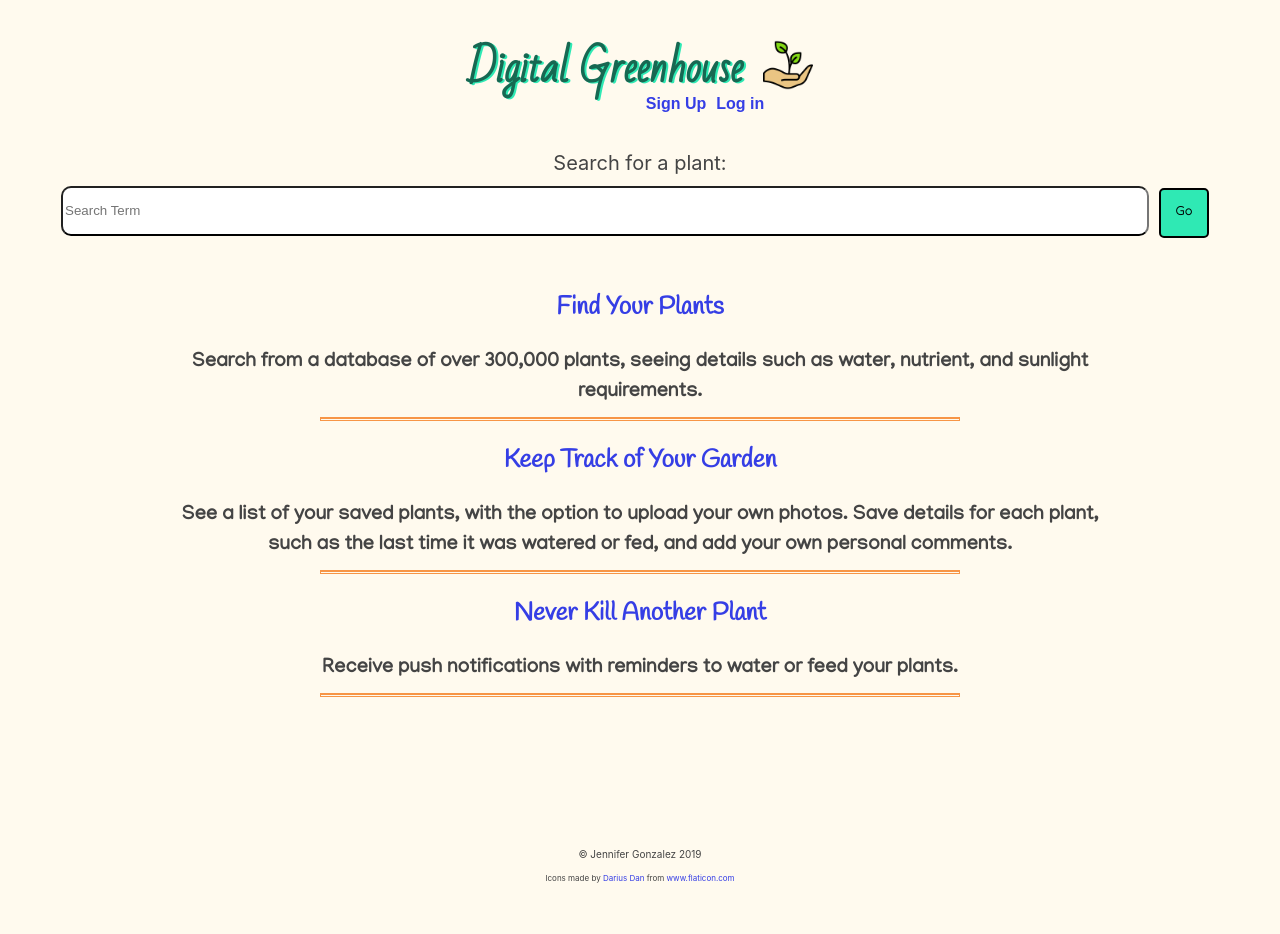
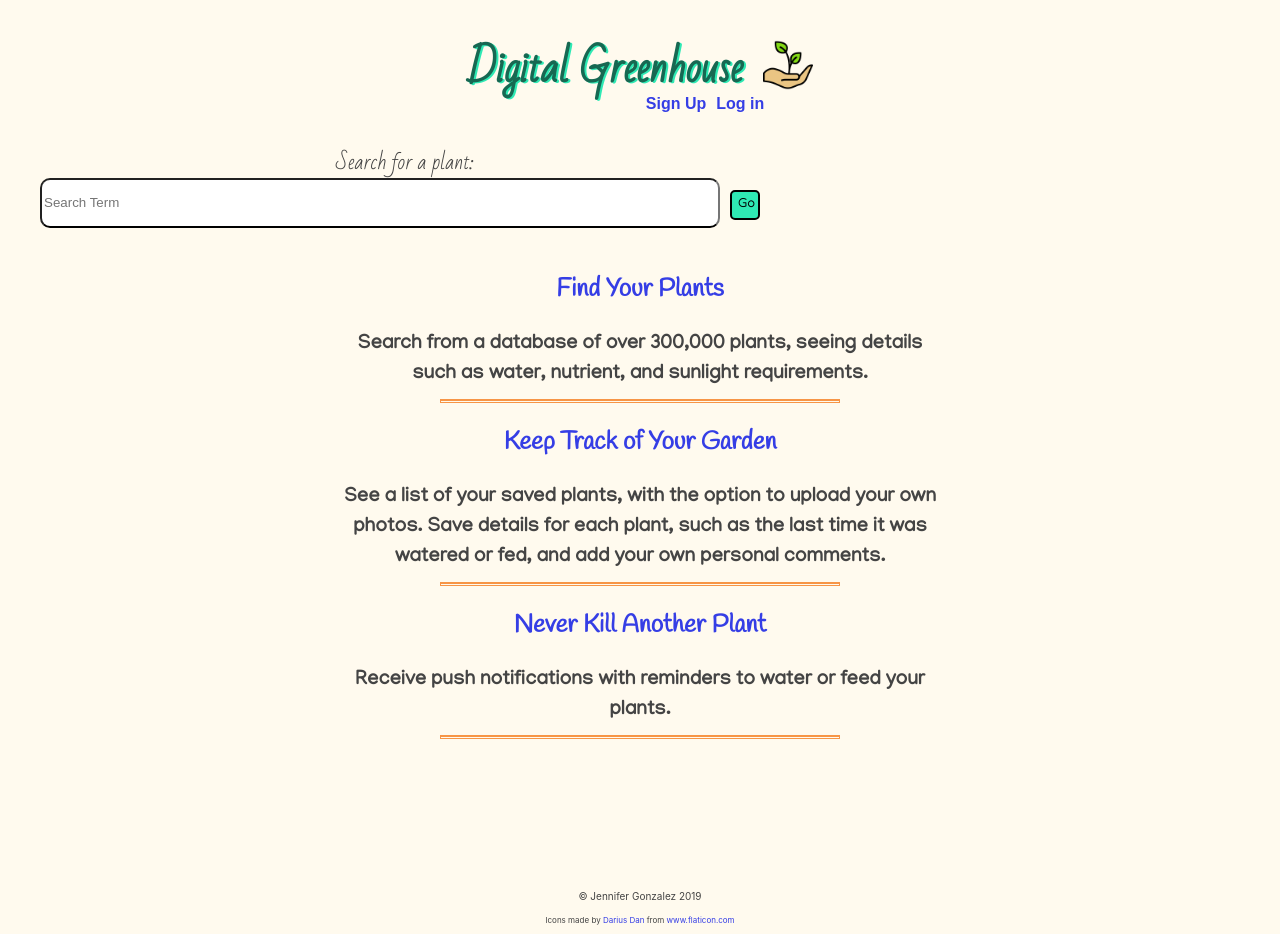
Before and after one commit to jenngonzalez/greenhouse-app, a React (Create React App) app: page / in a window 1280 px wide. Shown: the top 934 px of the page. Before the commit the page ends 892 px from the top, so only its background shows below. Built offline with nearby package versions, Linux system fonts and the light colour scheme; a web font is replaced by a local one.

Commit message:
minor styling

```diff
--- a/src/routes/LandingPage/LandingPage.css
+++ b/src/routes/LandingPage/LandingPage.css
@@ -9,9 +9,17 @@
     line-height: 1.5;
   }
 
+  .search-bar {
+      font-family: 'Bad Script', cursive;
+  }
+
   .search-form {
       display: block;
       margin-top: 20px;
+      max-width: 800px;
+      margin-left: auto;
+      margin-right: auto;
+      margin-left: 5px;
   }
 
   .search-form input {
@@ -37,6 +45,9 @@
 
   .descriptions {
       padding-top: 20px;
+      max-width: 800px;
+      margin-left: auto;
+      margin-right: auto;
   }
 
   .app-description h2 {
--- a/src/routes/SearchResultsPage/SearchResults.css
+++ b/src/routes/SearchResultsPage/SearchResults.css
@@ -17,8 +17,8 @@
   }
 
   .search-form button {
-      width: 50px;
-      height: 50px;
+      width: 30px;
+      height: 30px;
       margin: 10px;
       font-family: 'Manjari', sans-serif;
       background: rgb(47, 233, 180);
```
